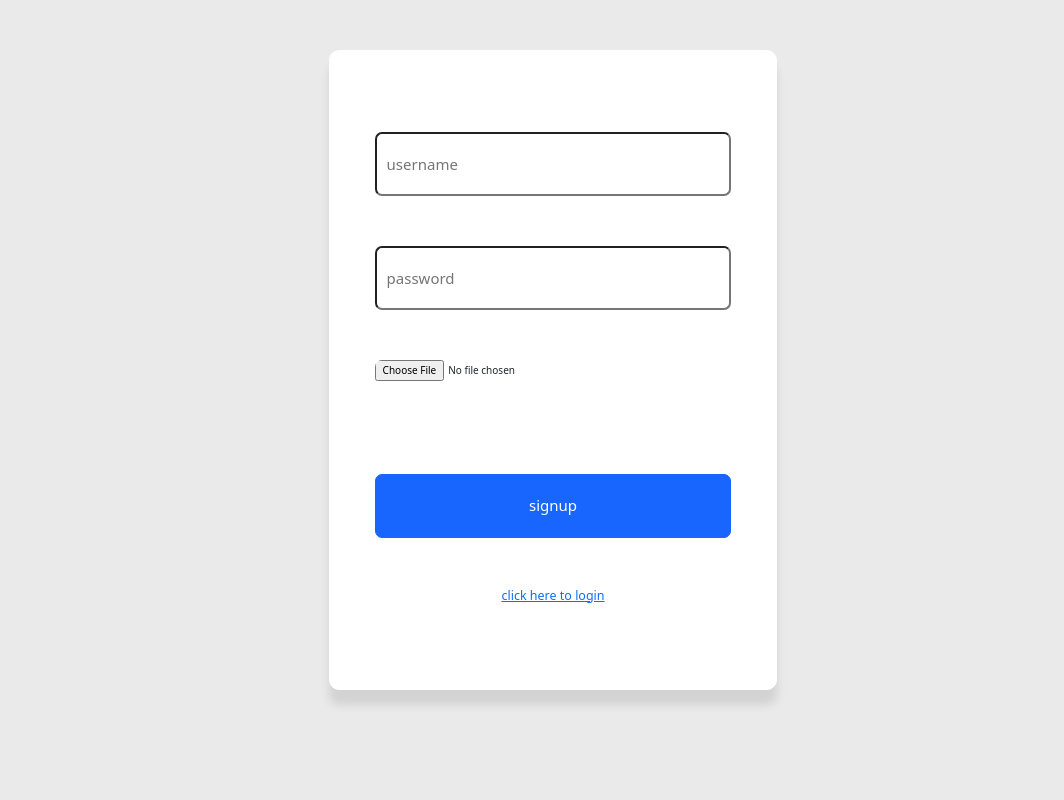
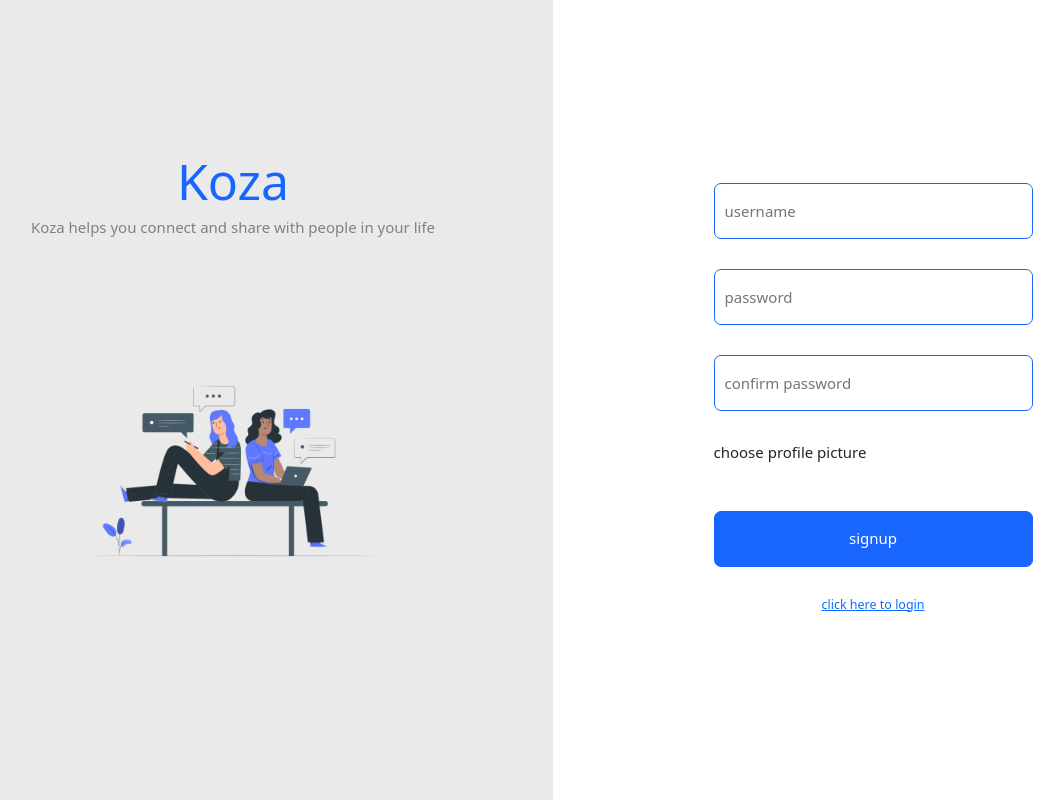
Before and after one commit to Pathymavuba/KOZA, a React (Create React App) app in the folder frontend/: page / in a window 1280 px wide. Shown: the whole page, without its empty margins (87-1151 px from the left). Built offline with nearby package versions, Linux system fonts and the light colour scheme; no server answers.

Commit message:
retouche de la page login et signup

```diff
--- a/frontend/src/App.js
+++ b/frontend/src/App.js
@@ -14,6 +14,7 @@ import axios from "axios"
 const App = () => {
   const [username, setUsername] = useState("")
   const [password, setPassword] = useState("")
+  const [confirmPassword, setConfirmPassword] = useState("")
   const [token, setToken] = useState("")
   const [users, setUsers] = useState([])
   const [userId, setUserId] = useState("")
@@ -80,6 +81,8 @@ const App = () => {
           user,
           showConversation,
           setSchowConversation,
+          confirmPassword,
+          setConfirmPassword,
         }}
       >
         <Routes>
--- a/frontend/src/composants/Login.jsx
+++ b/frontend/src/composants/Login.jsx
@@ -5,10 +5,14 @@ import axios from "axios"
 import { useContext } from "react"
 import { myContext } from "../Mycontext"
 import { useNavigate } from "react-router-dom"
+import person from "../assets/Chatting-pana.png"
+import { useState } from "react"
+import "bootstrap/dist/css/bootstrap.min.css"
 
 const Login = () => {
   const { username, setUsername, password, setPassword, setToken } =
     useContext(myContext)
+  const [error, SetError] = useState(false)
   // eslint-disable-next-line no-undef
   const login_url = `${process.env.REACT_APP_URL_BACKEND}/login`
   const navigate = useNavigate()
@@ -29,13 +33,24 @@ const Login = () => {
       })
       .catch((err) => {
         console.log("userComperror", err)
+        SetError(!error)
       })
   }
 
   return (
     <div className="login">
+      <div className="login-image">
+        <h1>Koza</h1>
+        <p>Koza helps you connect and share with people in your life</p>
+        <img src={person} alt="" />
+      </div>
       <div className="card_login">
         <form action="">
+          {error && (
+            <div className="alert alert-danger" role="alert">
+              Your password is not correct or user doesnt exist!
+            </div>
+          )}
           <input
             type="text"
             placeholder="username"
--- a/frontend/src/composants/Signup.jsx
+++ b/frontend/src/composants/Signup.jsx
@@ -7,12 +7,25 @@ import { myContext } from "../Mycontext"
 import { useNavigate } from "react-router-dom"
 import { useState } from "react"
 import Profile from "../assets/profile.png"
+import person from "../assets/Chatting-pana.png"
+import "bootstrap/dist/css/bootstrap.min.css"
 
 const Signup = () => {
   const navigate = useNavigate()
 
-  const { username, setUsername, password, setPassword } = useContext(myContext)
+  const {
+    username,
+    setUsername,
+    password,
+    setPassword,
+    confirmPassword,
+    setConfirmPassword,
+    setToken,
+  } = useContext(myContext)
+  // eslint-disable-next-line no-undef
+  const login_url = `${process.env.REACT_APP_URL_BACKEND}/login`
   const [profile, setProfile] = useState()
+  const [error, SetError] = useState(false)
 
   const handleProfile = (imageProfile) => {
     if (imageProfile) {
@@ -36,6 +49,7 @@ const Signup = () => {
       })
       // eslint-disable-next-line no-undef
       const createuser_url = `${process.env.REACT_APP_URL_BACKEND}/signup`
+      if (confirmPassword === password) {
         axios
           .post(createuser_url, {
             username: username,
@@ -44,14 +58,36 @@ const Signup = () => {
           })
           .then((data) => {
             console.log(data)
-          navigate("/accueil/login")
+            // eslint-disable-next-line no-empty
+            axios({
+              method: "POST",
+              url: login_url,
+              data: { username: username, password: password },
+            })
+              .then((user) => {
+                console.log(user)
+                localStorage.setItem("token", user.data.token)
+                localStorage.setItem("userId", user.data.payload.id)
+                localStorage.setItem("profileUser", user.data.payload.profile)
+                setToken(localStorage.getItem("token"))
+                navigate("/accueil/koza")
+              })
+              .catch((err) => {
+                console.log("userComperror", err)
+              })
+
+            // navigate("/accueil/login")
           })
           .catch(function (error) {
             console.log(error)
           })
+      }
+      console.log("confirm bien ton mot de pass")
+      SetError(!error)
     } else {
       // eslint-disable-next-line no-undef
       const createuser_url = `${process.env.REACT_APP_URL_BACKEND}/signup`
+      if (confirmPassword === password) {
         axios
           .post(createuser_url, {
             username: username,
@@ -60,29 +96,65 @@ const Signup = () => {
           })
           .then((data) => {
             console.log(data)
-          navigate("/accueil/login")
+            // navigate("/accueil/login")
+            axios({
+              method: "POST",
+              url: login_url,
+              data: { username: username, password: password },
+            })
+              .then((user) => {
+                console.log(user)
+                localStorage.setItem("token", user.data.token)
+                localStorage.setItem("userId", user.data.payload.id)
+                localStorage.setItem("profileUser", user.data.payload.profile)
+                setToken(localStorage.getItem("token"))
+                navigate("/accueil/koza")
+              })
+              .catch((err) => {
+                console.log("userComperror", err)
+              })
           })
           .catch(function (error) {
             console.log(error)
           })
       }
+      console.log("confirm login mot de pass")
+      SetError(!error)
+    }
   }
 
   return (
     <div className="login">
+      <div className="login-image">
+        <h1>Koza</h1>
+        <p>Koza helps you connect and share with people in your life</p>
+        <img src={person} alt="" />
+      </div>
       <div className="card_login">
         <form>
+          {error && (
+            <div className="alert alert-danger" role="alert">
+              Your password is not correct!
+            </div>
+          )}
+
           <input
             type="text"
             placeholder="username"
             onChange={(e) => setUsername(e.target.value)}
           />
-
           <input
             type="password"
             placeholder="password"
             onChange={(e) => setPassword(e.target.value)}
           />
+          <input
+            type="password"
+            placeholder="confirm password"
+            onChange={(e) => setConfirmPassword(e.target.value)}
+          />
+          <div className="button-uppload">
+            <label htmlFor="avatar">choose profile picture</label>
             <input
               type="file"
               accept="image/jpg,png,jpeg"
@@ -91,17 +163,15 @@ const Signup = () => {
               // eslint-disable-next-line no-undef
               onChange={(e) => handleProfile(e.target.files)}
             />
-
+          </div>
           <input
             onClick={createUser}
             type="button"
             className="btn-signup"
             value="signup"
           />
-
           <Link to="/accueil/login">
-            {" "}
-            <h5>click here to login</h5>{" "}
+            <h5>click here to login</h5>
           </Link>
         </form>
       </div>
--- a/frontend/src/styles/leftsection.css
+++ b/frontend/src/styles/leftsection.css
@@ -43,7 +43,6 @@
     display:flex;
     flex-direction:row;
     margin-top:8rem;
-
     position: relative;
     left:3.2rem;
     border-radius:1rem;
@@ -54,7 +53,7 @@
     font-size:3rem;
     color:white;
     position:relative;
-    left:.3rem;
+    left:.7rem;
     top:.8rem
 }
 .btn_user{
--- a/frontend/src/styles/signup.css
+++ b/frontend/src/styles/signup.css
@@ -14,17 +14,33 @@
     width: 100vw;
     height: 100vh;
     display: flex;
+    flex-direction: row;
+    justify-content: space-around;
+}
+.login-image{
+    width: 50%;
+    height: 100%;
+    display: flex;
+    flex-direction: column;
     justify-content: center;
-
+    align-items: center;
+}
+.login-image h1{
+    font-size: 50px;
+    color: #1966ff;
+}
+.login-image p{
+    font-size: 15px;
+    color:gray;
+}
+.login-image img{
+    width: 400px;
+    height: 400px;
 }
 .card_login{
-    margin-top:5rem;
     background:#ffff;
     border:1px solid white;
-    height: 80%;
-    width: 35%;
-    border-radius: 1rem;
-    box-shadow:var(--box-shadow)
+    width: 50%;
 }
 form{
     width:100%;
@@ -33,22 +49,24 @@ form{
     flex-direction:column;
     justify-content: center;
     align-items: center;
-   gap: 5rem;
+   gap: 3rem;
 }
 input{
-    width:80%;
-    height:10%;
+    width:50%;
+    height:7%;
     border-radius:.7rem;
 }
 input[type="text"]{
     font-size:1.5rem;
     padding:1rem;
     outline-color:var(--blue);
+    border: 1px solid var(--blue);
 }
 input[type="password"]{
     font-size:1.5rem;
     padding:1rem;
     outline-color:var(--blue);
+    border: 1px solid var(--blue);
 }
 input[type="button"]{
     font-size:1.5rem;
@@ -57,6 +75,22 @@ input[type="button"]{
     color: #ffff;
 
 }
+
+.button-uppload{
+  width: 50%;
+  height: 5%;
+}
+label {
+    position:relative;
+    left: 50;
+    font-size: 15px;
+    cursor: pointer;
+}
+#avatar{
+    width:80%;
+    height: 10%;
+    display: none;
+}
 .btn-signup{
     background:var(--blue);
     border: 1px solid var(--blue);
```
Also changed, not shown: frontend/src/assets/Chatting-pana.png (added), frontend/src/assets/pathy.jpeg (deleted). Lines whose indentation alone changed are shown as unchanged.
